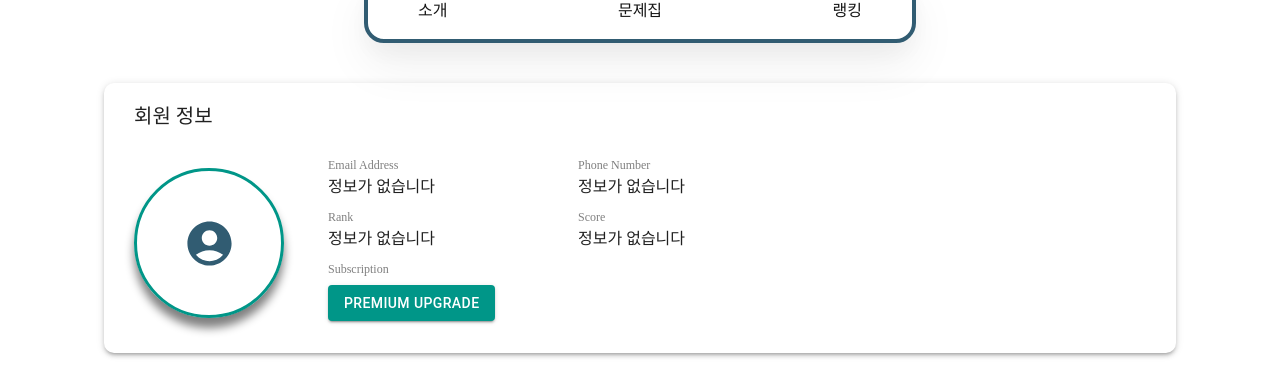
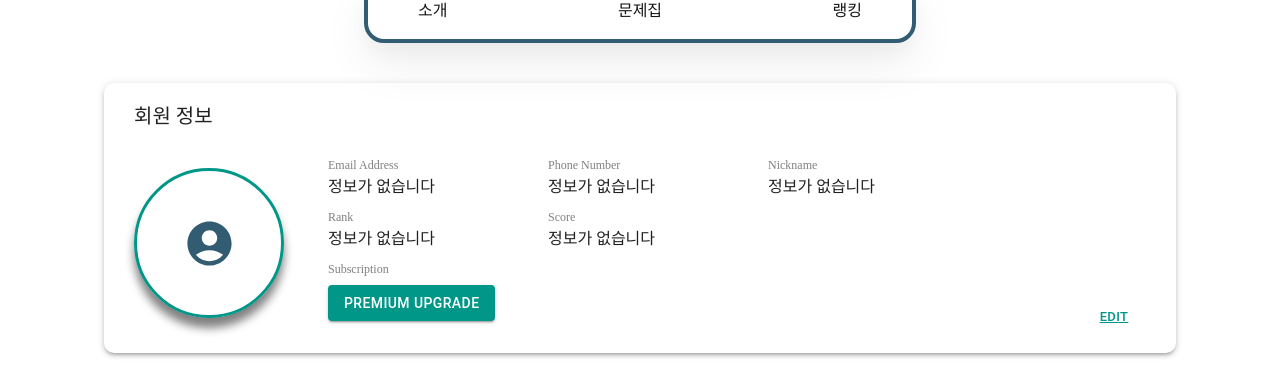
Before and after one commit to 2021-Techeer-teamC/MATHRONE_Frontend, a React (Create React App) app: page /profile in a window 1280 px wide. Shown: the part 122-505 px from the top of the page. Built offline with nearby package versions, Linux system fonts and the light colour scheme; no server answers; a web font is replaced by a local one.

Commit message:
feat: create profile edit feature

```diff
--- a/src/components/Modal/style.ts
+++ b/src/components/Modal/style.ts
@@ -45,7 +45,7 @@ export const ImgUploadForm = styledc.form`
   flex-direction: column;
   justify-content: center;
   align-items: center;
-  border: 1px dashed red;
+  border: 2px dashed #009688;
   height: 300px;
   width: 500px;
   cursor: pointer;
@@ -53,18 +53,6 @@ export const ImgUploadForm = styledc.form`
 `;
 
 export const ImgUploadFormDiv = styledc.div`
-  // form {
-  //   display: flex;
-  //   flex-direction: column;
-  //   justify-content: center;
-  //   align-items: center;
-  //   border: 1px dashed black;
-  //   height: 300px;
-  //   width: 500px;
-  //   cursor: pointer;
-  //   border-radius: 5px;
-  // }
-
   img {
     height: 300px;
     object-fit: contain;
--- a/src/components/shared-style.ts
+++ b/src/components/shared-style.ts
@@ -4,7 +4,7 @@ export const FlexDiv = styled.div`
   display: flex;
   gap: 50px;
 
-  & .first__col {
-    width: 200px;
+  & .flex__col--fixed {
+    width: 170px;
   }
 `;
--- a/src/pages/Profile/index.tsx
+++ b/src/pages/Profile/index.tsx
@@ -1,7 +1,7 @@
 import { useEffect, useState } from 'react';
 import { observer } from 'mobx-react-lite';
 import { useStore } from '../../store';
-import { Grid, Container, IconButton } from '@mui/material';
+import { Grid, Container, IconButton, Button } from '@mui/material';
 import ModeEditIcon from '@mui/icons-material/ModeEdit';
 import Header from '../../components/Header';
 import NavBar from '../../components/NavBar/index.js';
@@ -12,17 +12,27 @@ import AccountCircleIcon from '@mui/icons-material/AccountCircle';
 import WorkbookSection from './section/WorkbookSection';
 import ProblemSection from './section/ProblemSection';
 import Modal from '../../components/Modal';
-import { FlexDiv } from '../../components/shared-style';
-import { formatPhoneNumber } from '../../utils/StringFormatter';
-import { ProfileImgDiv, SubscriptionBtn, ProfileInfoBox, ProfileImg } from './style';
+import { profileEditRequestItem } from '../../types/profileItem';
+import {
+  ProfileImgDiv,
+  ProfileInfoBox,
+  ProfileImg,
+  ProfileEditButton
+} from './style';
+import ProfileInfoSection from './section/ProfileInfoSection';
 
 const ProfilePage = observer(() => {
   const { userStore, workbookStore, problemStore } = useStore();
-  const { account, getProfile } = userStore;
+  const { account, getProfile, editProfile } = userStore;
   const { getStarWorkbook, getTriedWorkbook } = workbookStore;
   const { getTriedProblems } = problemStore;
   const [ showImgEditBtn, setShowImgEditBtn ] = useState<boolean>(false);
   const [ showImgModal, setShowImgModal ] = useState<boolean>(false);
+  const [ editMode, setEditMode ] = useState<boolean>(false);
+  const [ newProfile, setNewProfile ] = useState<profileEditRequestItem | null>({
+    nickname: null,
+    phoneNum: null
+  });
 
   useEffect(() => {
     getProfile();
@@ -31,16 +41,30 @@ const ProfilePage = observer(() => {
     getTriedProblems(false, 3);
   }, [getProfile, getTriedWorkbook, getTriedProblems, getStarWorkbook]);
 
-  const handleUpgradeClick = () => {
-    alert('click upgrade button');
-  };
+  useEffect(() => {
+    const accountInfo = {
+      nickname: account?.nickname,
+      phoneNum: account?.phoneNum,
+    }
+    setNewProfile(accountInfo);
+  }, [account])
 
   const handleProfileMouseHover = (over: boolean) => {
-    setShowImgEditBtn(over);
+    if(!editMode) setShowImgEditBtn(over);
   }
 
   const handleImgEditClick = () => {
     setShowImgModal(true);
+  }
+
+  const handleEditOrSaveClick = () => {
+    if(editMode) editProfile(newProfile);
+    setEditMode(prev => !prev);
+    setShowImgEditBtn(prev => !prev);
+  }
+
+  const handleProfileEdit = (profileInfo: any) => {
+    setNewProfile({...newProfile, ...profileInfo});
   }
 
   return (
@@ -50,7 +74,7 @@ const ProfilePage = observer(() => {
       <Container>
         <ElevationPaper
           children={
-            <Grid container spacing={3} justifyContent="flex-start" alignItems="center">
+            <Grid style={{position: 'relative'}} container spacing={3} justifyContent="flex-start" alignItems="center">
               <Grid item xs={12} md={12} container justifyContent="flex-start">
                 <Subtitle>회원 정보</Subtitle>
               </Grid>
@@ -79,45 +103,12 @@ const ProfilePage = observer(() => {
                   }
                 </ProfileImgDiv>
               </Grid>
-              <ProfileInfoBox item xs={12} md={6}>
-                <FlexDiv>
-                  <div className="first__col">
-                    <label>Email Address</label>
-                    <p>{account.email || '정보가 없습니다'}</p>
-                  </div>
-                  <div>
-                    <label>Phone Number</label>
-                    <p>{account.phoneNum? formatPhoneNumber(account.phoneNum) : '정보가 없습니다'}</p>
-                  </div>
-                </FlexDiv>
-                <FlexDiv>
-                  <div className="first__col">
-                    <label>Rank</label>
-                    <p>{account.rankInfo.rank || '정보가 없습니다'}</p>
-                  </div>
-                  <div>
-                    <label>Score</label>
-                    <p>{account.rankInfo.score || '정보가 없습니다'}</p>
-                  </div>
-                </FlexDiv>
-                <FlexDiv>
-                  <div>
-                    <label>Subscription</label>
-                    {
-                      account.premium?
-                        <p>...구독 정보...</p>
-                      : <p>
-                          <SubscriptionBtn
-                            variant="contained"
-                            onClick={handleUpgradeClick}
-                          >
-                            Premium Upgrade
-                          </SubscriptionBtn>
-                      </p>
-                    }
-                  </div>
-                </FlexDiv>
+              <ProfileInfoBox item xs={12} md={8}>
+                <ProfileInfoSection account={account} editMode={editMode} handleProfileEdit={handleProfileEdit} />
               </ProfileInfoBox>
+              <ProfileEditButton size="small" onClick={handleEditOrSaveClick}>
+                {editMode? 'save' : 'edit'}
+              </ProfileEditButton>
             </Grid>
           }
         />
--- /dev/null
+++ b/src/pages/Profile/section/ProfileInfoSection/index.tsx
@@ -0,0 +1,97 @@
+import React from 'react';
+import { TextField } from '@mui/material';
+import { profileItem } from '../../../../types/profileItem';
+import { FlexDiv } from '../../../../components/shared-style';
+import { SubscriptionBtn } from '../../style';
+import { formatPhoneNumber } from '../../../../utils/StringFormatter';
+
+type ProfileInfoSectionProps = {
+  account: profileItem,
+  editMode: boolean,
+  handleProfileEdit: (newInfo: any) => void;
+}
+
+const ProfileInfoSection = ({ account, editMode, handleProfileEdit }: ProfileInfoSectionProps) => {
+  const handleInfoChange = (e: React.ChangeEvent<HTMLInputElement>) => {
+	const newInfo = {
+	  [e.target.name]: e.target.value
+	};
+	handleProfileEdit(newInfo);
+  }
+
+  const handleUpgradeClick = () => {
+    alert('click upgrade button');
+  };
+
+  return (
+	<>
+	  <FlexDiv>
+	    <div className="flex__col--fixed">
+		  <label>Email Address</label>
+		  <p>{account.email || '정보가 없습니다'}</p>
+		</div>
+		<div className="flex__col--fixed">
+		  <label>Phone Number</label>
+		  {
+			!editMode?
+			  <p>{account.phoneNum? formatPhoneNumber(account.phoneNum) : '정보가 없습니다'}</p>
+			  : <TextField
+				  id="phoneNum"
+				  name="phoneNum"
+				  defaultValue={account.phoneNum}
+				  variant="standard"
+				  size="small"
+				  type="number"
+				  onChange={handleInfoChange}
+        		/>
+		  }
+		</div>
+		<div>
+		  <label>Nickname</label>
+		  {
+			!editMode?
+			  <p>{account.nickname? account.nickname : '정보가 없습니다'}</p>
+			  : <TextField
+				  id="nickname"
+				  name="nickname"
+				  defaultValue={account.nickname}
+				  variant="standard"
+				  size="small"
+				  type="text"
+				  onChange={handleInfoChange}
+        		/>
+		  }
+		</div>
+	  </FlexDiv>
+	  <FlexDiv>
+		<div className="flex__col--fixed">
+		  <label>Rank</label>
+		  <p>{account.rankInfo.rank || '정보가 없습니다'}</p>
+		</div>
+		<div>
+		  <label>Score</label>
+		  <p>{account.rankInfo.score || '정보가 없습니다'}</p>
+		</div>
+	  </FlexDiv>
+	  <FlexDiv>
+		<div>
+		  <label>Subscription</label>
+		  {
+		  account.premium?
+			<p>...구독 정보...</p>
+			: <p>
+				<SubscriptionBtn
+				  variant="contained"
+				  onClick={handleUpgradeClick}
+				>
+				Premium Upgrade
+				</SubscriptionBtn>
+			</p>
+		  }
+		</div>
+	  </FlexDiv>
+	</>
+  );
+}
+
+export default ProfileInfoSection;
--- a/src/pages/Profile/style.ts
+++ b/src/pages/Profile/style.ts
@@ -67,6 +67,12 @@ export const ProfileInfoBox = styled(Grid)(
 	  margin: 0px;
 	  font-size: 12px;
 	}
+
+	.MuiFormControl-root {
+	  margin-bottom: 0px;
+	  width: 180px;
+	  font-family: "NotoSans-Medium" !important;
+	}
 	`
 );
 
@@ -81,3 +87,13 @@ export const SubscriptionBtn = styled(Button)(
 	}
 	`
 )
+
+export const ProfileEditButton = styled(Button)(
+	() => `
+	position: absolute;
+	bottom: 0px;
+	right: 0px;
+	color: #009688;
+	text-decoration: underline;
+	`
+)
--- a/src/services/profileService.ts
+++ b/src/services/profileService.ts
@@ -1,9 +1,9 @@
-import profile from '../types/profileItem';
+import { profileItem } from '../types/profileItem';
 import axios from '../utils/axios';
 
 class profileService {
   getMyProfile() {
-    return axios.get<profile>(`${process.env.REACT_APP_IP}/profile/my-profile`);
+    return axios.get<profileItem>(`${process.env.REACT_APP_IP}/profile/my-profile`);
   }
 }
 export default new profileService();
--- a/src/store/user/userStore.ts
+++ b/src/store/user/userStore.ts
@@ -1,7 +1,7 @@
 import { makeAutoObservable, runInAction } from 'mobx';
 import profileService from '../../services/profileService';
 import userService from '../../services/userService';
-import profileItem from '../../types/profileItem';
+import { profileItem, profileEditRequestItem } from '../../types/profileItem';
 
 class UserStore {
   account: profileItem = {
@@ -103,6 +103,18 @@ class UserStore {
       return error;
     }
   };
+
+  editProfile = async (newProfile: profileEditRequestItem | null) => {
+    try {
+      if(null) return;
+      console.log(newProfile);
+      return true;
+    } catch (error) {
+      console.error('Error: ', error);
+      return error;
+    }
+  };
+
 }
 
 export default UserStore;
```
Also changed, not shown: src/types/profileItem.ts (+7 -2 lines).
